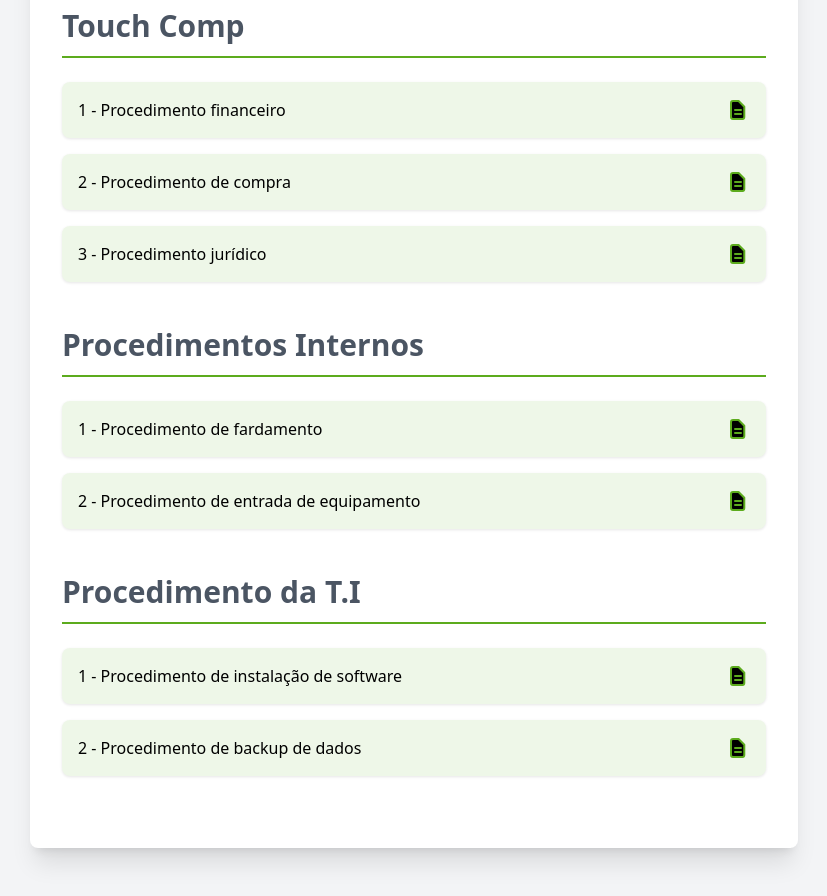
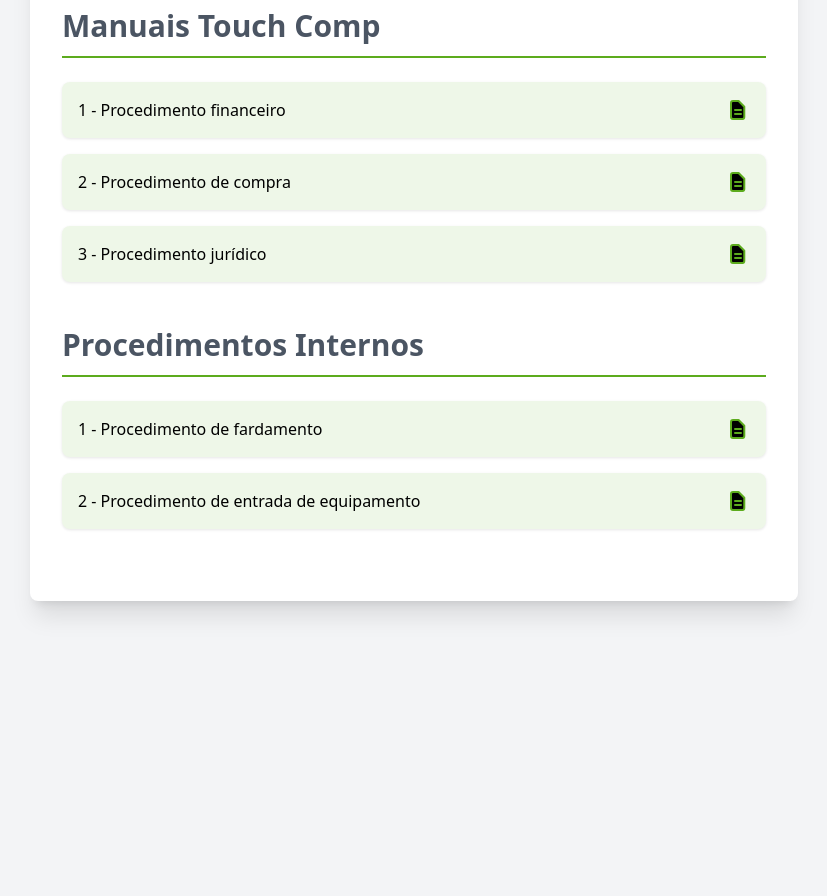
Before and after one commit to FilipeeOliveira/divulgacao-antonelly, a plain HTML site: page index.html in a window 1280 px wide. Shown: the part 301-1197 px from the top of the page, without its empty margins (226-1053 px from the left). After the commit the page ends 950 px from the top, so only its background shows below. Drawn offline with nearby package versions, Linux system fonts and the light colour scheme.

Commit message:
feat: atualizar título da seção "Touch Comp" e remover seção de T.I

```diff
--- a/index.html
+++ b/index.html
@@ -34,7 +34,7 @@
 
     <!-- Touch Comp -->
     <section class="mb-10">
-      <h3 class="section-title">Touch Comp</h3>
+      <h3 class="section-title">Manuais Touch Comp</h3>
       <ul class="space-y-4">
         <li>
           <a href="./src/procedimentos/PC UPNETIX x ANTONELLY CONSTRUÇÕES E SERVIÇOS - BANDA LARGA 1 GIGA - sede e torres - assinado.pdf" target="_blank" class="pdf-link item-link">
@@ -86,30 +86,6 @@
       </ul>
     </section>
 
-    <!-- T.I -->
-    <section class="mb-10">
-      <h3 class="section-title">Procedimento da T.I</h3>
-      <ul class="space-y-4">
-        <li>
-          <a href="https://www.africau.edu/images/default/sample.pdf" target="_blank" class="pdf-link item-link">
-            <span>1 - Procedimento de instalação de software</span>
-            <svg xmlns="http://www.w3.org/2000/svg" class="icon" viewBox="0 0 24 24" stroke="currentColor" stroke-width="2">
-              <path stroke-linecap="round" stroke-linejoin="round" d="M9 12h6m-6 4h6m2 5H7a2 2 0 01-2-2V5a2 2 0 012-2h5.586l5.707 5.707V19a2 2 0 01-2 2z" />
-            </svg>
-          </a>
-        </li>
-        <li>
-          <a href="https://www.w3.org/WAI/ER/tests/xhtml/testfiles/resources/pdf/dummy.pdf" target="_blank" class="pdf-link item-link">
-            <span>2 - Procedimento de backup de dados</span>
-            <svg xmlns="http://www.w3.org/2000/svg" class="icon" viewBox="0 0 24 24" stroke="currentColor" stroke-width="2">
-              <path stroke-linecap="round" stroke-linejoin="round" d="M9 12h6m-6 4h6m2 5H7a2 2 0 01-2-2V5a2 2 0 012-2h5.586l5.707 5.707V19a2 2 0 01-2 2z" />
-            </svg>
-          </a>
-        </li>
-      </ul>
-    </section>
-  </div>
-
   <!-- Modal -->
   <div id="pdfModal" class="modal-overlay fixed inset-0 flex items-center justify-center hidden">
     <div class="bg-white rounded-lg shadow-2xl p-4 w-11/12 h-5/6 max-w-4xl relative">
```
